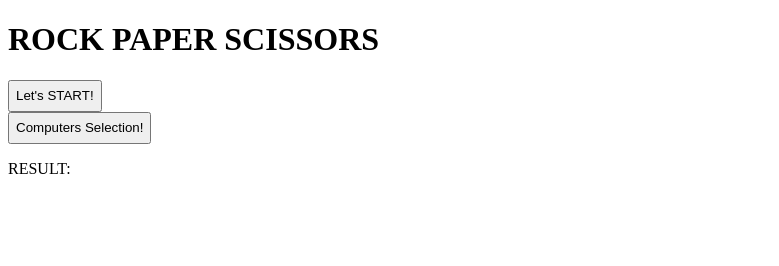
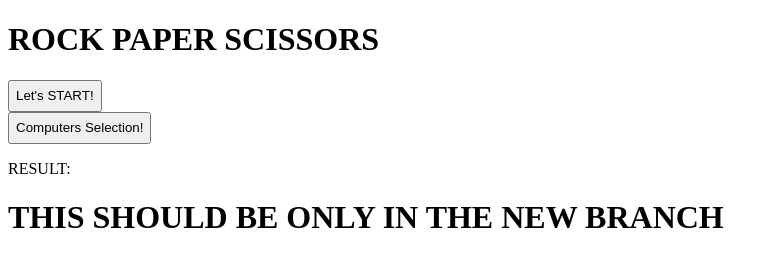
Before and after one commit to fedenzdev/04_RockPaperScissors, a plain HTML site: page index.html in a window 1280 px wide. Shown: the whole page, without its empty margins (0-779 px from the left). Drawn offline with Linux system fonts and the light colour scheme.

Commit message:
test new branch

```diff
--- a/index.html
+++ b/index.html
@@ -20,6 +20,8 @@
     </div>
     <p id="result">RESULT: </p>
 </div>
+
+<h1>THIS SHOULD BE ONLY IN THE NEW BRANCH</h1>
     <script src="script.js"></script>
 </body>
 </html>
```
